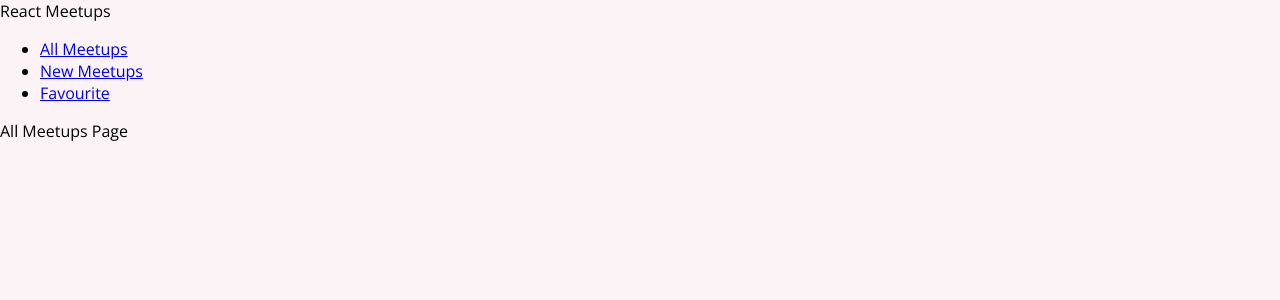
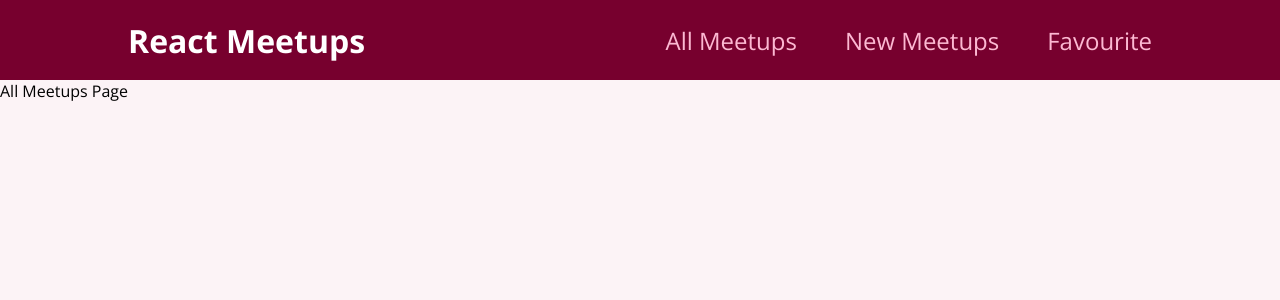
Before and after one commit to dickygiancini/react-learning, a React (Create React App) app: page / in a window 1280 px wide. Shown: the top 300 px of the page. Built offline with nearby package versions, Linux system fonts and the light colour scheme.

Commit message:
Navigation CSS Module

```diff
--- a/src/components/layout/MainNavigation.js
+++ b/src/components/layout/MainNavigation.js
@@ -1,16 +1,26 @@
-import { Link } from 'react-router-dom';
+import { Link } from "react-router-dom";
+
+import classes from "./MainNavigation.module.css";
 
 function MainNavigation() {
-    return <header>
-        <div>React Meetups</div>
-        <nav>
-            <ul>
-                <li><Link to='/'>All Meetups</Link></li>
-                <li><Link to='/new-meetup'>New Meetups</Link></li>
-                <li><Link to='/favourite'>Favourite</Link></li>
-            </ul>
-        </nav>
+  return (
+    <header className={classes.header}>
+      <div className={classes.logo}>React Meetups</div>
+      <nav>
+        <ul>
+          <li>
+            <Link to="/">All Meetups</Link>
+          </li>
+          <li>
+            <Link to="/new-meetup">New Meetups</Link>
+          </li>
+          <li>
+            <Link to="/favourite">Favourite</Link>
+          </li>
+        </ul>
+      </nav>
     </header>
+  );
 }
 
 export default MainNavigation;
--- /dev/null
+++ b/src/components/layout/MainNavigation.module.css
@@ -0,0 +1,47 @@
+.header {
+    width: 100%;
+    height: 5rem;
+    display: flex;
+    align-items: center;
+    justify-content: space-between;
+    background-color: #77002e;
+    padding: 0 10%;
+  }
+
+  .logo {
+    font-size: 2rem;
+    color: white;
+    font-weight: bold;
+  }
+
+  .header ul {
+    list-style: none;
+    margin: 0;
+    padding: 0;
+    display: flex;
+    align-items: baseline;
+  }
+
+  .header li {
+    margin-left: 3rem;
+  }
+
+  .header a {
+    text-decoration: none;
+    font-size: 1.5rem;
+    color: #fcb8d2;
+  }
+
+  .header a:hover,
+  .header a:active,
+  .header a.active {
+    color: white;
+  }
+
+  .badge {
+    background-color: #cc2062;
+    color: white;
+    border-radius: 12px;
+    padding: 0 1rem;
+    margin-left: 0.5rem;
+  }
```
